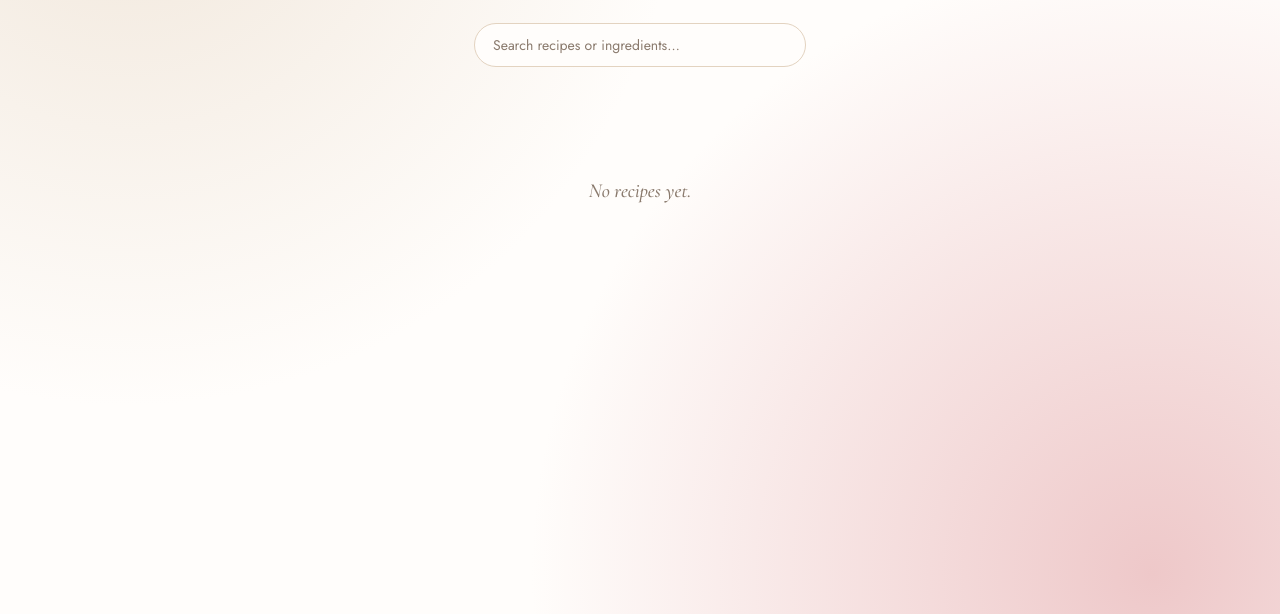
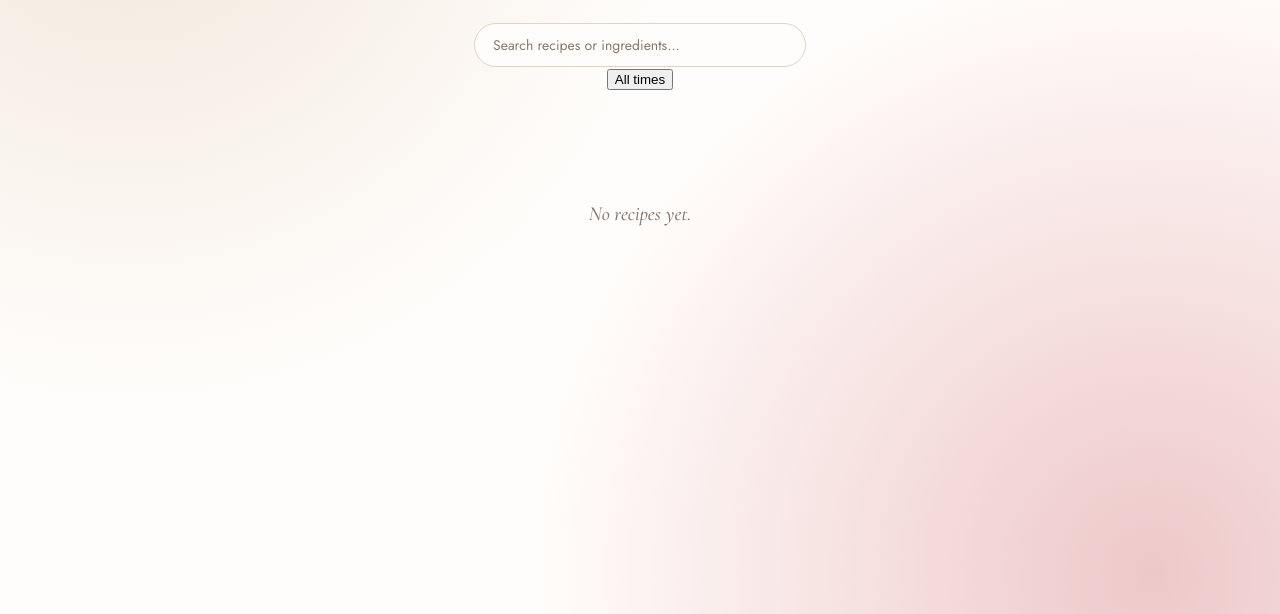
Before and after one commit to anjacv/anjaukujna, a website: page recipe-site-flat/index.html in a window 1280 px wide. Shown: the part 186-800 px from the top of the page. Drawn offline with nearby package versions, Linux system fonts and the light colour scheme; no server answers.

Commit message:
Update index.html

```diff
--- a/recipe-site-flat/index.html
+++ b/recipe-site-flat/index.html
@@ -19,7 +19,8 @@
   <div class="divider"></div>
 
   <div class="search-wrap">
-    <input id="searchInput" type="text" placeholder="Search recipes or ingredients…">
+  <input id="searchInput" type="text" placeholder="Search recipes or ingredients…">
+  <button id="timeFilterBtn">All times</button>
   </div>
 
   <div class="file-actions admin-only" id="fileActions">
```
